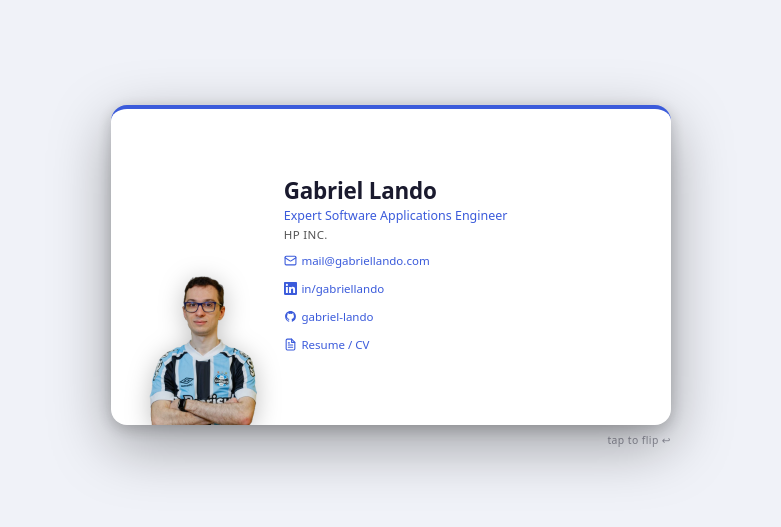
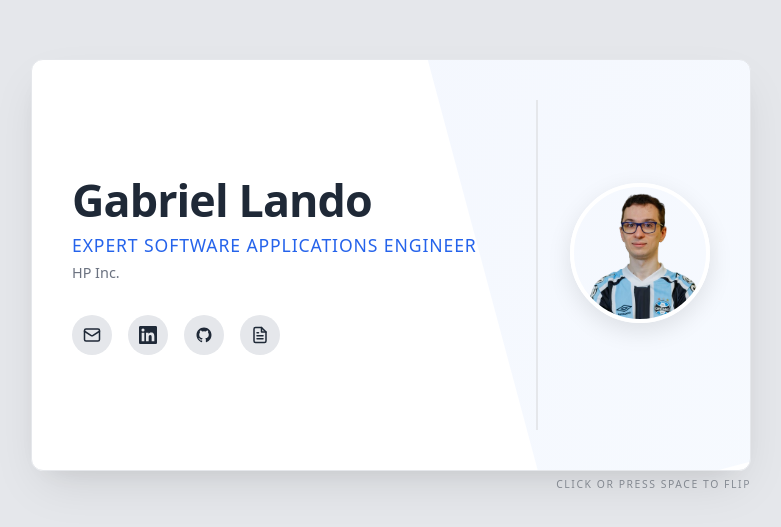
Before and after one commit to gabriel-lando/website, a React (Vite) app: page / in a window 1280 px wide. Shown: the part 135-662 px from the top of the page, without its empty margins (249-1030 px from the left). Built offline with nearby package versions, Linux system fonts and the light colour scheme.

Commit message:
Redesign profile card: styles & layout overhaul

```diff
--- a/src/App.css
+++ b/src/App.css
@@ -5,33 +5,60 @@
   justify-content: center;
   min-height: 100vh;
   width: 100%;
-  padding: 1.5rem;
+  padding: 2rem;
   box-sizing: border-box;
+  background-color: var(--page-bg);
+  color: var(--text-main);
+  perspective: 2000px;
+}
+
+:root {
+  --page-bg: #e5e7eb;
+  --card-bg: #ffffff;
+  --text-main: #1f2937;
+  --text-muted: #6b7280;
+  --accent: #2563eb;
+  --border: #e5e7eb;
+  --shadow: rgba(0, 0, 0, 0.1);
+  --glass: rgba(255, 255, 255, 0.9);
+}
+
+@media (prefers-color-scheme: dark) {
+  :root {
+    --page-bg: #0f1011;
+    --card-bg: #1a1c21;
+    --text-main: #f3f4f6;
+    --text-muted: #9ca3af;
+    --accent: #60a5fa;
+    --border: #2d313a;
+    --shadow: rgba(0, 0, 0, 0.5);
+    --glass: rgba(26, 28, 33, 0.9);
+  }
 }
 
 /* ─── 3-D scene wrapper ────────────────────────────────────── */
 .card-scene {
-  width: min(560px, 100%);
+  width: min(720px, 100%);
   aspect-ratio: 1.75 / 1;
-  perspective: 1200px;  position: relative;
+  position: relative;
+}
+
+@media (max-width: 600px) {
+  .card-scene {
+    aspect-ratio: auto;
+    min-height: 480px;
+  }
 }
 
 .flip-hint {
   position: absolute;
-  bottom: -1.5rem;
+  bottom: -2rem;
   right: 0;
-  margin: 0;
   font-size: 0.65rem;
   opacity: 0.45;
-  user-select: none;
-  letter-spacing: 0.04em;
-  cursor: pointer;}
-
-/* ─── Clickable / hoverable shell ─────────────────────────── */
-.card-body {
-  width: 100%;
-  height: 100%;
-  cursor: default;
+  text-transform: uppercase;
+  letter-spacing: 0.15em;
+  pointer-events: none;
 }
 
 /* ─── The element that actually rotates ───────────────────── */
@@ -40,288 +67,335 @@
   width: 100%;
   height: 100%;
   transform-style: preserve-3d;
-  transition: transform 0.7s cubic-bezier(0.4, 0.2, 0.2, 1);
-  border-radius: 16px;
+  transition: transform 0.8s cubic-bezier(0.175, 0.885, 0.32, 1.275);
+  border-radius: 12px;
+  box-shadow: 0 20px 50px -10px var(--shadow), 0 10px 30px -15px var(--shadow);
+  cursor: pointer;
 }
 
-/* Tap / click flip (all devices) ── */
-.card-body.is-flipped .card-inner {
-  transform: rotateY(180deg);
+.card-scene:hover .card-inner {
+  box-shadow: 0 25px 55px -10px var(--shadow), 0 15px 35px -15px var(--shadow);
 }
 
-.card-body {
-  cursor: pointer;
+.card-inner.is-flipped {
+  transform: rotateY(180deg);
 }
 
 /* ─── Shared face styles ───────────────────────────────────── */
 .card-face {
   position: absolute;
   inset: 0;
-  border-radius: 16px;
+  border-radius: 12px;
   backface-visibility: hidden;
   -webkit-backface-visibility: hidden;
   overflow: hidden;
-  box-shadow: 0 20px 60px rgba(0, 0, 0, 0.35), 0 4px 16px rgba(0, 0, 0, 0.2);
+  background: var(--card-bg);
+  border: 1px solid var(--border);
+  display: flex;
 }
 
-/* ─── Light / Dark card colors ─────────────────────────────── */
-@media (prefers-color-scheme: light) {
+@media (max-width: 600px) {
   .card-face {
-    background: #ffffff;
-    color: #1a1a2e;
-  }
-  .card-front {
-    border-top: 4px solid #3b5bdb;
-  }
-  .card-back {
-    background: linear-gradient(135deg, #1e3a8a 0%, #1d4ed8 50%, #2563eb 100%);
-    color: #e8f0fe;
-    border: none;
-  }
-  .card-name { color: #1a1a2e; }
-  .card-title { color: #3b5bdb; }
-  .card-company { color: #555; }
-  .card-links a { color: #3b5bdb; }
-  .card-links a:hover { color: #1d4ed8; }
-  .front-info::before {
-    background: #e8edf8;
+    flex-direction: column;
   }
 }
 
-@media (prefers-color-scheme: dark) {
-  .card-face {
-    background: #1e1e2e;
-    color: #cdd6f4;
-  }
-  .card-front {
-    border-top: 4px solid #7c9ef8;
-  }
-  .card-back {
-    background: linear-gradient(135deg, #0f172a 0%, #1e3a8a 50%, #1d4ed8 100%);
-    color: #e8f0fe;
-    border: none;
-  }
-  .card-name { color: #cdd6f4; }
-  .card-title { color: #7c9ef8; }
-  .card-company { color: #a6adc8; }
-  .card-links a { color: #7c9ef8; }
-  .card-links a:hover { color: #89b4fa; }
-  .front-info::before {
-    background: #2a2a3e;
-  }
+/* ─── Background geometric accents ────────────────────────── */
+.bg-accent {
+  position: absolute;
+  top: -50%;
+  right: -20%;
+  width: 60%;
+  height: 150%;
+  background: linear-gradient(135deg, rgba(37, 99, 235, 0.05) 0%, rgba(96, 165, 250, 0.05) 100%);
+  transform: rotate(-15deg);
+  pointer-events: none;
+  z-index: 0;
 }
 
 /* ─── Front face layout ────────────────────────────────────── */
 .card-front {
+  padding: 2.5rem;
+  justify-content: space-between;
+  align-items: center;
+}
+
+@media (max-width: 600px) {
+  .card-front {
+    padding: 1.5rem;
+    justify-content: center;
+    gap: 1.5rem;
+  }
+}
+
+.front-left {
+  z-index: 1;
   display: flex;
-  flex-direction: row;
-  align-items: stretch;
+  flex-direction: column;
+  height: 100%;
+  justify-content: center;
+}
+
+.front-right {
+  z-index: 1;
+  display: flex;
+  flex-direction: column;
+  align-items: center;
+  justify-content: center;
+  height: 100%;
+  padding-left: 2rem;
+  border-left: 2px solid var(--border);
+}
+
+@media (max-width: 600px) {
+  .front-right {
+    padding-left: 0;
+    border-left: none;
+    border-top: 2px solid var(--border);
+    padding-top: 1.5rem;
+    width: 100%;
+  }
+}
+
+.card-name {
+  margin: 0;
+  font-size: clamp(1.8rem, 4vw, 2.8rem);
+  font-weight: 800;
+  letter-spacing: -0.02em;
+  color: var(--text-main);
+  line-height: 1.1;
+}
+
+.card-title {
+  margin: 0.5rem 0 0;
+  font-size: clamp(0.9rem, 1.5vw, 1.1rem);
+  font-weight: 500;
+  color: var(--accent);
+  text-transform: uppercase;
+  letter-spacing: 0.05em;
+}
+
+.card-company {
+  margin: 0.2rem 0 0;
+  font-size: clamp(0.8rem, 1.2vw, 0.9rem);
+  color: var(--text-muted);
 }
 
 .front-photo {
-  display: flex;
-  align-items: flex-end;
-  justify-content: center;
-  padding: 0 0 0 1.4rem;
-  flex-shrink: 0;
-  width: 28%;
+  width: 140px;
+  height: 140px;
+  border-radius: 50%;
+  overflow: hidden;
+  border: 4px solid var(--card-bg);
+  box-shadow: 0 8px 25px var(--shadow);
+  margin-bottom: 1.5rem;
+}
+
+@media (max-width: 600px) {
+  .front-photo {
+    width: 100px;
+    height: 100px;
+  }
 }
 
 .front-photo img {
   width: 100%;
-  max-width: 120px;
-  object-fit: contain;
-  object-position: bottom;
-  display: block;
-  filter: drop-shadow(0 4px 12px rgba(0,0,0,0.25));
-}
-
-.front-info {
-  flex: 1;
-  padding: 1.1rem 1.2rem 1rem 1rem;
-  display: flex;
-  flex-direction: column;
-  justify-content: center;
-  position: relative;
-}
-
-.card-name {
-  margin: 0 0 0.15em;
-  font-size: clamp(1rem, 3.5vw, 1.4rem);
-  font-weight: 700;
-  letter-spacing: -0.01em;
-  line-height: 1.2;
-}
-
-.card-title {
-  margin: 0 0 0.1em;
-  font-size: clamp(0.6rem, 1.8vw, 0.78rem);
-  font-weight: 500;
-  line-height: 1.3;
-}
-
-.card-company {
-  margin: 0 0 0.55em;
-  font-size: clamp(0.6rem, 1.6vw, 0.72rem);
-  font-weight: 400;
-  letter-spacing: 0.03em;
-  text-transform: uppercase;
+  height: 100%;
+  object-fit: cover;
+  object-position: top center;
 }
 
 .card-links {
   list-style: none;
-  margin: 0;
+  margin: 2rem 0 0;
   padding: 0;
   display: flex;
-  flex-direction: column;
-  gap: 0.25em;
-  align-items: flex-start;
-}
-
-.card-links li {
-  width: fit-content;
+  gap: 1rem;
 }
 
 .card-links li a {
-  display: inline-flex;
+  display: flex;
   align-items: center;
-  gap: 0.4em;
-  text-decoration: none;
-  font-size: clamp(0.55rem, 1.6vw, 0.72rem);
-  transition: opacity 0.2s;
+  justify-content: center;
+  width: 40px;
+  height: 40px;
+  border-radius: 50%;
+  background: var(--page-bg);
+  color: var(--text-main);
+  transition: all 0.2s ease;
 }
 
 .card-links li a:hover {
-  opacity: 0.8;
-  text-decoration: underline;
+  background: var(--accent);
+  color: white;
+  transform: translateY(-2px);
 }
 
 .card-links li a svg {
-  width: clamp(10px, 1.6vw, 13px);
-  height: clamp(10px, 1.6vw, 13px);
-  flex-shrink: 0;
+  width: 18px;
+  height: 18px;
 }
 
 /* ─── Back face layout ─────────────────────────────────────── */
 .card-back {
   transform: rotateY(180deg);
+  padding: 2.5rem;
+  flex-direction: column;
 }
 
-.back-content {
-  padding: 1rem 1.3rem;
-  height: 100%;
-  box-sizing: border-box;
-  display: flex;
-  flex-direction: column;
-  justify-content: space-between;
+@media (max-width: 600px) {
+  .card-back {
+    padding: 1.5rem;
+  }
 }
 
-.back-heading {
-  margin: 0 0 0.25em;
-  font-size: clamp(0.55rem, 1.5vw, 0.68rem);
+.back-header {
+  display: flex;
+  justify-content: space-between;
+  align-items: center;
+  margin-bottom: 1.5rem;
+  z-index: 1;
+}
+
+.back-header svg {
+  width: 24px;
+  height: 24px;
+  color: var(--accent);
+}
+
+.back-name {
+  font-size: 1.2rem;
   font-weight: 700;
+  color: var(--text-main);
+  margin: 0;
+}
+
+.back-grid {
+  display: grid;
+  grid-template-columns: 1fr 1fr;
+  gap: 2rem;
+  z-index: 1;
+}
+
+@media (max-width: 600px) {
+  .back-grid {
+    grid-template-columns: 1fr;
+    gap: 1.5rem;
+  }
+}
+
+.back-section h3 {
+  font-size: 0.8rem;
   text-transform: uppercase;
   letter-spacing: 0.1em;
-  opacity: 0.7;
+  color: var(--accent);
+  margin: 0 0 0.8rem 0;
+  border-bottom: 1px solid var(--border);
+  padding-bottom: 0.4rem;
 }
 
-.back-section {
-  flex-shrink: 0;
+.back-list {
+  list-style: none;
+  padding: 0;
+  margin: 0;
+  font-size: 0.85rem;
+  color: var(--text-main);
 }
 
-.back-skills {
-  margin: 0;
-  font-size: clamp(0.55rem, 1.4vw, 0.66rem);
-  opacity: 0.9;
-  line-height: 1.5;
+.back-list li {
+  margin-bottom: 0.6rem;
+  line-height: 1.4;
 }
 
-.back-divider {
-  height: 1px;
-  background: rgba(255,255,255,0.2);
-  margin: 0.4rem 0;
+.back-list li span.meta {
+  display: block;
+  font-size: 0.75rem;
+  color: var(--text-muted);
 }
 
-.back-columns {
-  display: grid;
-  grid-template-columns: 1fr 1fr;
-  gap: 0.6rem;
+.back-skills-container {
+  display: flex;
+  flex-wrap: wrap;
+  gap: 0.4rem;
+  margin-top: 0.4rem;
 }
 
-.back-role {
-  margin: 0;
-  font-size: clamp(0.58rem, 1.5vw, 0.7rem);
-  font-weight: 600;
-  line-height: 1.3;
-}
-
-.back-meta {
-  margin: 0 0 0.3em;
-  font-size: clamp(0.52rem, 1.3vw, 0.62rem);
-  opacity: 0.7;
-  line-height: 1.3;
+.skill-tag {
+  background: var(--page-bg);
+  border: 1px solid var(--border);
+  color: var(--text-main);
+  padding: 0.2rem 0.6rem;
+  font-size: 0.7rem;
+  font-weight: 500;
+  border-radius: 999px;
+  white-space: nowrap;
 }
 
 .back-stats {
   display: flex;
-  justify-content: space-around;
-  padding-top: 0.2rem;
+  gap: 1.5rem;
+  margin-top: auto;
+  padding-top: 1.5rem;
+  border-top: 1px solid var(--border);
+  z-index: 1;
 }
 
-.stat {
+@media (max-width: 600px) {
+  .back-stats {
+    flex-wrap: wrap;
+    gap: 1rem;
+  }
+}
+
+.stat-item {
   display: flex;
   flex-direction: column;
-  align-items: center;
-  gap: 0.1em;
+  text-decoration: none;
+  color: var(--text-main);
+}
+
+.stat-link {
+  cursor: pointer;
+  padding: 0.6rem 0.8rem;
+  margin: -0.6rem -0.8rem;
+  border-radius: 10px;
+  transition: all 0.3s cubic-bezier(0.175, 0.885, 0.32, 1.275);
+  border: 1px solid transparent;
+  background-color: transparent;
+  transform: translateZ(0);
+}
+
+.stat-link:hover {
+  background: var(--page-bg);
+  border-color: var(--accent);
+  transform: translate3d(0, -4px, 10px) scale(1.02);
+  box-shadow: 0 8px 16px var(--shadow);
+}
+
+.stat-link:hover .stat-number {
+  color: var(--accent);
+}
+
+.stat-link:hover .stat-label {
+  color: var(--text-main);
 }
 
 .stat-number {
-  font-size: clamp(1rem, 3vw, 1.3rem);
-  font-weight: 700;
+  display: block;
+  font-size: 1.5rem;
+  font-weight: 800;
   line-height: 1;
+  transition: color 0.3s ease;
+  pointer-events: none;
 }
 
 .stat-label {
-  font-size: clamp(0.5rem, 1.3vw, 0.6rem);
+  display: block;
+  font-size: 0.7rem;
   text-transform: uppercase;
-  letter-spacing: 0.08em;
-  opacity: 0.7;
+  color: var(--text-muted);
+  letter-spacing: 0.05em;
+  margin-top: 0.2rem;
+  transition: color 0.3s ease;
+  pointer-events: none;
 }
-
-.stat-link {
-  display: flex;
-  flex-direction: column;
-  align-items: center;
-  gap: 0.1em;
-  text-decoration: none;
-  color: inherit;
-  cursor: pointer;
-  border-radius: 0.4rem;
-  padding: 0.15rem 0.3rem;
-  transition: background 0.15s ease, opacity 0.15s ease;
-}
-
-.stat-link:hover {
-  background: rgba(255, 255, 255, 0.15);
-  opacity: 1;
-}
-
-.stat-link .stat-label {
-  opacity: 0.7;
-}
-
-.stat-link:hover .stat-label {
-  opacity: 1;
-}
-
-/* ─── Mobile: stack photo above info if very narrow ─────────── */
-@media (max-width: 400px) {
-  .card-scene {
-    aspect-ratio: unset;
-    height: 220px;
-  }
-  .front-photo {
-    width: 22%;
-    padding-left: 0.8rem;
-  }
-}
--- a/src/App.tsx
+++ b/src/App.tsx
@@ -1,4 +1,4 @@
-import { Fragment, useEffect, useState } from 'react';
+import { useEffect, useState } from 'react';
 import './App.css';
 import { profile, skills, experience, education, stats } from './config';
 
@@ -38,7 +38,7 @@ function App() {
 
   useEffect(() => {
     const handleKeyDown = (e: KeyboardEvent) => {
-      if (e.code === 'Space') {
+      if (e.code === 'Space' || e.code === 'Enter') {
         e.preventDefault();
         setFlipped((prev) => !prev);
       }
@@ -50,91 +50,97 @@ function App() {
   return (
     <div className="page">
       <div className="card-scene">
-        <p className="flip-hint" onClick={handleClick}>
-          {flipped ? '↩ tap to flip back' : 'tap to flip ↩'}
-        </p>
-        <div className={`card-body${flipped ? ' is-flipped' : ''}`} onClick={handleClick} role="button" aria-label={flipped ? 'Flip card to front' : 'Flip card to back'}>
-          <div className="card-inner">
+        <p className="flip-hint">Click or press Space to flip</p>
+        <div className={`card-inner ${flipped ? 'is-flipped' : ''}`} onClick={handleClick} role="button" aria-label={flipped ? 'Flip card to front' : 'Flip card to back'} tabIndex={0}>
           {/* ── FRONT ── */}
           <div className="card-face card-front">
+            <div className="bg-accent"></div>
+            <div className="front-left">
+              <h1 className="card-name">{profile.name}</h1>
+              <p className="card-title">{profile.title}</p>
+              <p className="card-company">{profile.company}</p>
+
+              <ul className="card-links">
+                <li>
+                  <a href={`mailto:${profile.links.email}`} target="_blank" rel="noopener noreferrer" onClick={(e) => e.stopPropagation()} aria-label="Email">
+                    <IconEmail />
+                  </a>
+                </li>
+                <li>
+                  <a href={profile.links.linkedin.url} target="_blank" rel="noopener noreferrer" onClick={(e) => e.stopPropagation()} aria-label="LinkedIn">
+                    <IconLinkedIn />
+                  </a>
+                </li>
+                <li>
+                  <a href={profile.links.github.url} target="_blank" rel="noopener noreferrer" onClick={(e) => e.stopPropagation()} aria-label="GitHub">
+                    <IconGitHub />
+                  </a>
+                </li>
+                <li>
+                  <a href={profile.links.resume} target="_blank" rel="noopener noreferrer" onClick={(e) => e.stopPropagation()} aria-label="Resume">
+                    <IconPDF />
+                  </a>
+                </li>
+              </ul>
+            </div>
+
+            <div className="front-right">
               <div className="front-photo">
                 <img src={profile.photo} alt={profile.name} fetchPriority="high" />
               </div>
-              <div className="front-info">
-                <h1 className="card-name">{profile.name}</h1>
-                <p className="card-title">{profile.title}</p>
-                <p className="card-company">{profile.company}</p>
-                <ul className="card-links">
-                  <li>
-                    <a href={`mailto:${profile.links.email}`} target="_blank" rel="noopener noreferrer" onClick={(e) => e.stopPropagation()}>
-                      <IconEmail />
-                      <span>{profile.links.email}</span>
-                    </a>
-                  </li>
-                  <li>
-                    <a href={profile.links.linkedin.url} target="_blank" rel="noopener noreferrer" onClick={(e) => e.stopPropagation()}>
-                      <IconLinkedIn />
-                      <span>{profile.links.linkedin.label}</span>
-                    </a>
-                  </li>
-                  <li>
-                    <a href={profile.links.github.url} target="_blank" rel="noopener noreferrer" onClick={(e) => e.stopPropagation()}>
-                      <IconGitHub />
-                      <span>{profile.links.github.label}</span>
-                    </a>
-                  </li>
-                  <li>
-                    <a href={profile.links.resume} target="_blank" rel="noopener noreferrer" onClick={(e) => e.stopPropagation()}>
-                      <IconPDF />
-                      <span>Resume / CV</span>
-                    </a>
-                  </li>
-                </ul>
             </div>
           </div>
 
           {/* ── BACK ── */}
           <div className="card-face card-back">
-              <div className="back-content">
+            <div className="bg-accent"></div>
+            <div className="back-header">
+              <h2 className="back-name">{profile.name}</h2>
+              <IconLinkedIn />
+            </div>
+
+            <div className="back-grid">
               <div className="back-section">
-                  <h2 className="back-heading">Skills</h2>
-                  {skills.map((line, i) => (
-                    <p key={i} className="back-skills">
-                      {line}
-                    </p>
+                <h3>Experience & Education</h3>
+                <ul className="back-list">
+                  {experience.map((e, i) => (
+                    <li key={`exp-${i}`}>
+                      {e.role}
+                      <span className="meta">{e.meta}</span>
+                    </li>
                   ))}
+                  {education.map((e, i) => (
+                    <li key={`edu-${i}`}>
+                      {e.degree}
+                      <span className="meta">{e.meta}</span>
+                    </li>
+                  ))}
+                </ul>
               </div>
-                <div className="back-divider" />
-                <div className="back-columns">
-                  <div className="back-section">
-                    <h2 className="back-heading">Experience</h2>
-                    {experience.map((e, i) => (
-                      <Fragment key={i}>
-                        <p className="back-role">{e.role}</p>
-                        <p className="back-meta">{e.meta}</p>
-                      </Fragment>
-                    ))}
-                  </div>
-                  <div className="back-section">
-                    <h2 className="back-heading">Education</h2>
-                    {education.map((ed, i) => (
-                      <Fragment key={i}>
-                        <p className="back-role">{ed.degree}</p>
-                        <p className="back-meta">{ed.meta}</p>
-                      </Fragment>
+
+              <div className="back-section hide-scrollbar">
+                <h3>Skills</h3>
+                <div className="back-skills-container">
+                  {skills
+                    .flatMap((s) => s.split(' · '))
+                    .map((skill, i) => (
+                      <span key={`skill-${i}`} className="skill-tag">
+                        {skill}
+                      </span>
                     ))}
                 </div>
               </div>
-                <div className="back-divider" />
+            </div>
+
             <div className="back-stats">
               {stats.map((s, i) =>
                 s.url ? (
-                      <a key={i} className="stat stat-link" href={s.url} target="_blank" rel="noopener noreferrer" onClick={(e) => e.stopPropagation()}>
+                  <a key={i} className="stat-item stat-link" href={s.url} target="_blank" rel="noopener noreferrer" onClick={(e) => e.stopPropagation()}>
                     <span className="stat-number">{s.number}</span>
                     <span className="stat-label">{s.label}</span>
                   </a>
                 ) : (
-                      <div key={i} className="stat">
+                  <div key={i} className="stat-item">
                     <span className="stat-number">{s.number}</span>
                     <span className="stat-label">{s.label}</span>
                   </div>
@@ -145,8 +151,6 @@ function App() {
         </div>
       </div>
     </div>
-      </div>
-    </div>
   );
 }
 
```
Lines whose indentation alone changed are shown as unchanged.
